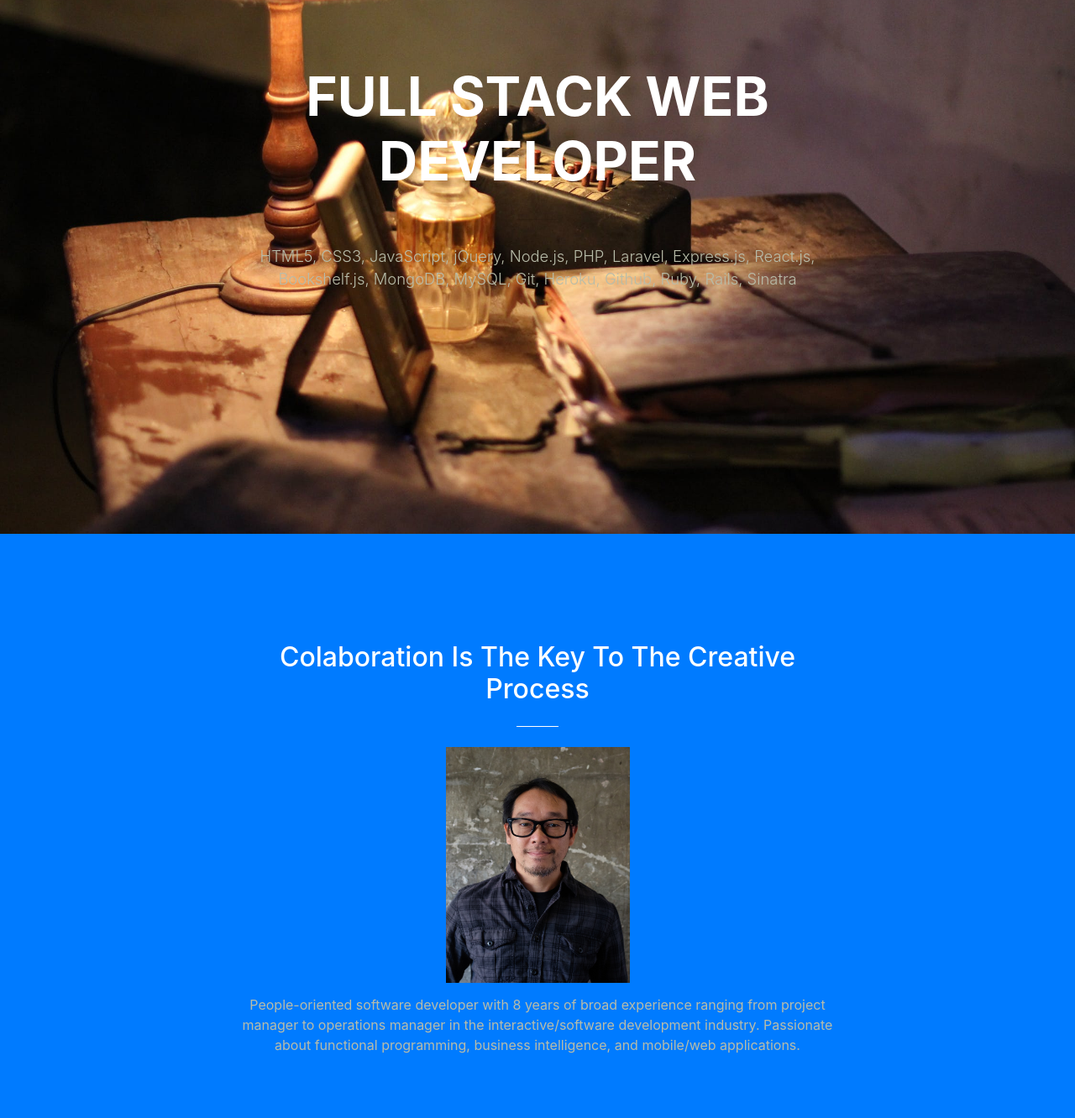
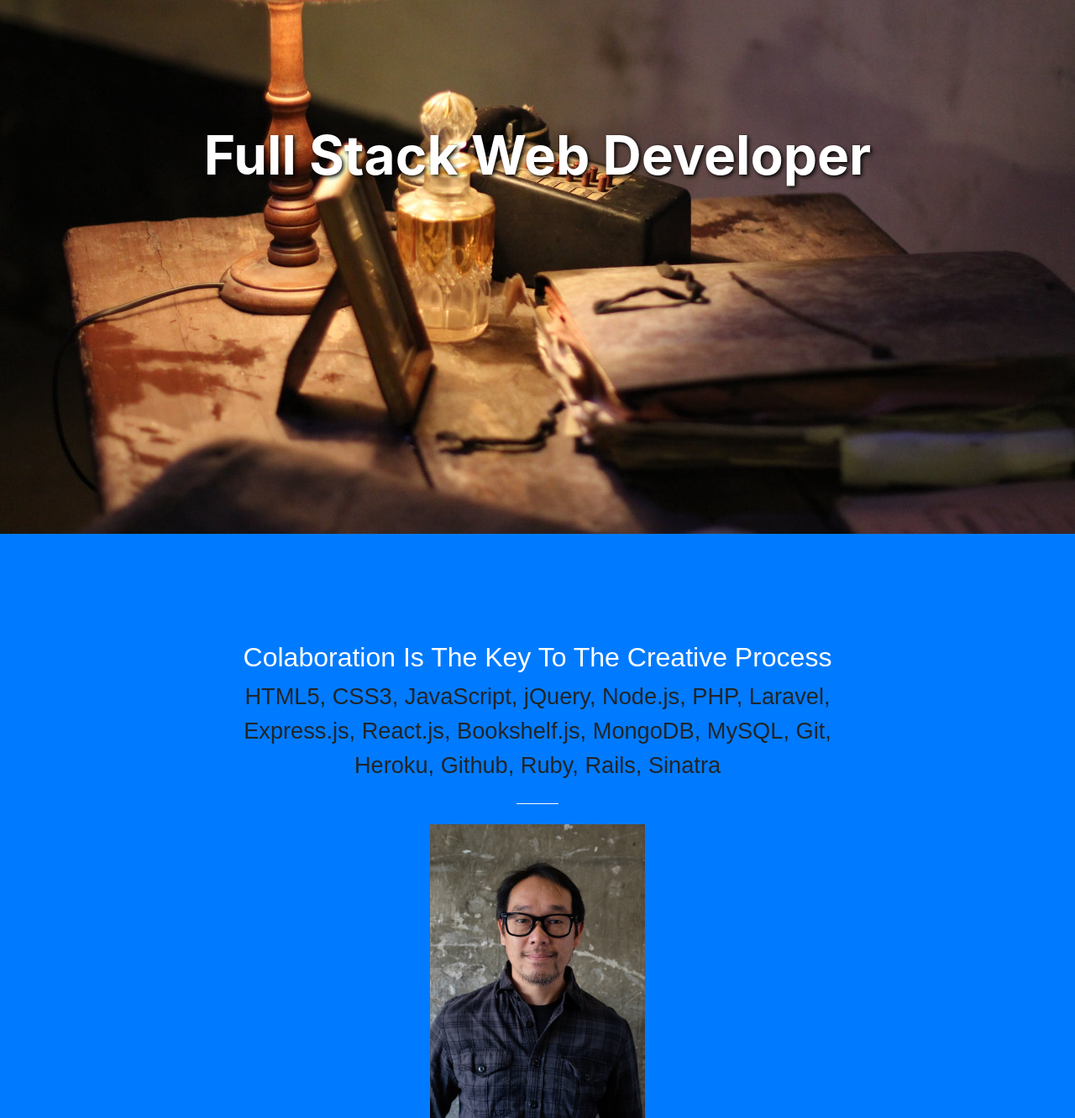
Before and after one commit to wewert/bootstrap-portfolio, a website with bundled scripts: page index.html in a window 1280 px wide. Shown: the part 164-1496 px from the top of the page at 84% size. Built offline with nearby package versions, Linux system fonts and the light colour scheme.

Commit message:
updated copy and fonts

```diff
--- a/css/creative.css
+++ b/css/creative.css
@@ -6,6 +6,26 @@ html {
 
 body {
   font-family: 'Merriweather', 'Helvetica Neue', Arial, sans-serif;
+}
+
+.text-faded {
+  font-family: Arial Verdana, sans-serif;
+}
+
+.section-heading {
+  font-family: Arial Verdana, sans-serif;
+}
+
+p {
+  font-family: Arial Verdana, sans-serif;
+}
+
+.col-lg-10 {
+  text-shadow: 2px 2px 5px black;
+}
+
+.col-lg-8 {
+  font-size: 1.7em;
 }
 
 hr {
@@ -78,8 +98,8 @@ img::-moz-selection {
 }
 
 .resize {
-  height: 55%;
-  width: 30%;
+  height: 45%;
+  width: 35%;
   padding-bottom: 2%;
 }
 
@@ -123,7 +143,7 @@ body {
       border-color: transparent;
       background-color: transparent; }
       #mainNav .navbar-brand {
-        color: rgba(255, 255, 255, 0.7); }
+        color: rgba(255, 255, 255, 0); }
         #mainNav .navbar-brand:focus, #mainNav .navbar-brand:hover {
           color: #fff; }
       #mainNav .navbar-nav > li.nav-item > a.nav-link {
@@ -166,7 +186,7 @@ header.masthead {
     font-weight: 300; }
   @media (min-width: 768px) {
     header.masthead p {
-      font-size: 1.15rem; } }
+      font-size: 1.75rem; } }
   @media (min-width: 992px) {
     header.masthead {
       height: 100vh;
--- a/index.html
+++ b/index.html
@@ -56,12 +56,13 @@
         <div class="row">
           <div class="col-lg-10 mx-auto">
             <h1 class="text-uppercase">
-              <strong>Full Stack Web Developer</strong>
+              <h1><strong>Full Stack Web Developer</strong></h1>
             </h1>
             <hr>
           </div>
           <div class="col-lg-8 mx-auto">
-            <p class="text-faded mb-5">HTML5, CSS3, JavaScript, jQuery, Node.js, PHP, Laravel, Express.js, React.js, Bookshelf.js, MongoDB, MySQL, Git, Heroku, Github, Ruby, Rails, Sinatra</p>
+            <p class="text-faded mb-5">
+          </p>
           </div>
         </div>
       </div>
@@ -72,9 +73,10 @@
         <div class="row">
           <div class="col-lg-8 mx-auto text-center">
             <h2 class="section-heading text-white">Colaboration Is The Key To The Creative Process</h2>
+            <p>HTML5, CSS3, JavaScript, jQuery, Node.js, PHP, Laravel, Express.js, React.js, Bookshelf.js, MongoDB, MySQL, Git, Heroku, Github, Ruby, Rails, Sinatra</p>
             <hr class="light my-4">
             <img class="resize" src="img/portfolio/fullsize/ken_lee.jpg">
-            <p class="text-faded mb-4">People-oriented software developer with 8 years of broad experience ranging from project manager to operations manager in the interactive/software development industry. Passionate about functional programming, business intelligence, and mobile/web applications.</p>
+            <p class="text-faded mb-4">People-oriented software developer with 8 years of broad experience ranging from project manager to operations manager in the interactive/software development industry. Passionate about programming languages, business intelligence, and mobile/web applications.</p>
           </div>
         </div>
       </div>
```
